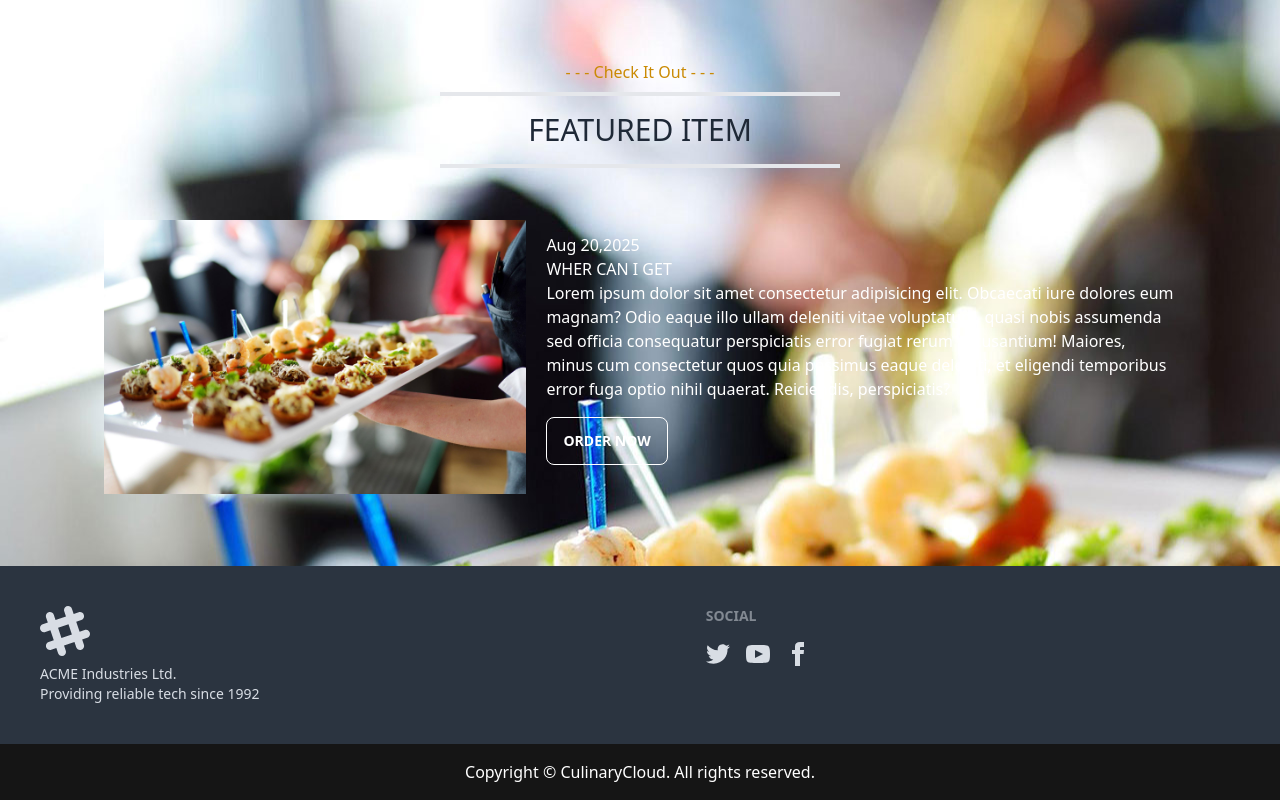
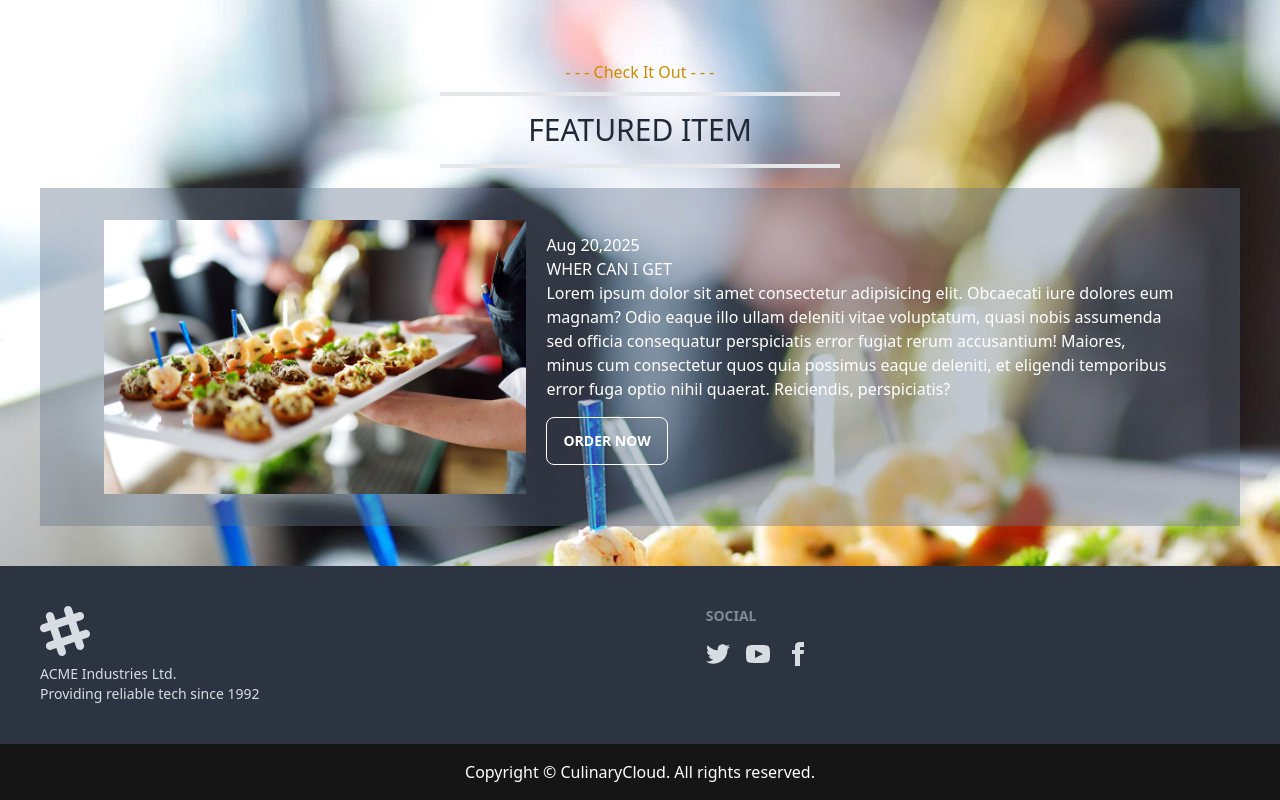
Before and after one commit to DevRazib/final-milestone, a React (Vite) app: page / in a window 1280 px wide. Shown: the part 2123-2923 px from the top of the page. Built offline with nearby package versions, Linux system fonts and the light colour scheme.

Commit message:
featured menu added done

```diff
--- a/src/pages/Home/Featured/Featured.jsx
+++ b/src/pages/Home/Featured/Featured.jsx
@@ -5,7 +5,7 @@ const Featured = () => {
   return (
     <div className='featured-item p-10'>
       <SectionTitle heading="Featured Item" subHeading="Check It Out"></SectionTitle>
-      <div className='md:flex justify-center items-center gap-5 py-8 px-16'>
+      <div className='md:flex justify-center bg-slate-500 bg-opacity-40 items-center gap-5 py-8 px-16'>
         <div>
           <img src={featuredImg} alt="" />
         </div>
--- a/src/pages/Home/Featured/featured.css
+++ b/src/pages/Home/Featured/featured.css
@@ -1,3 +1,4 @@
 .featured-item{
   background: url(../../../assets/home/featured.jpg);
+  background-attachment: fixed;
 }
```
